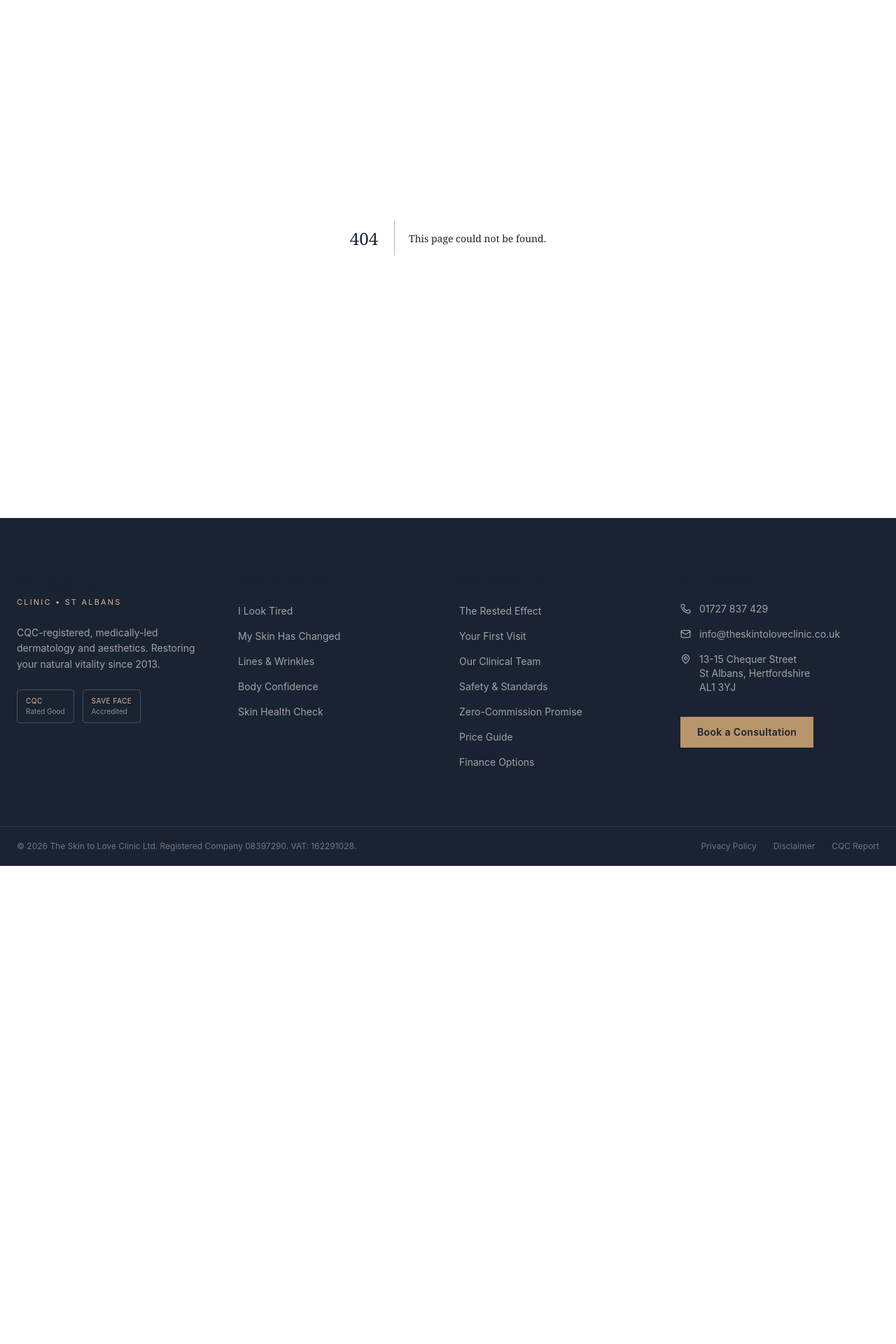
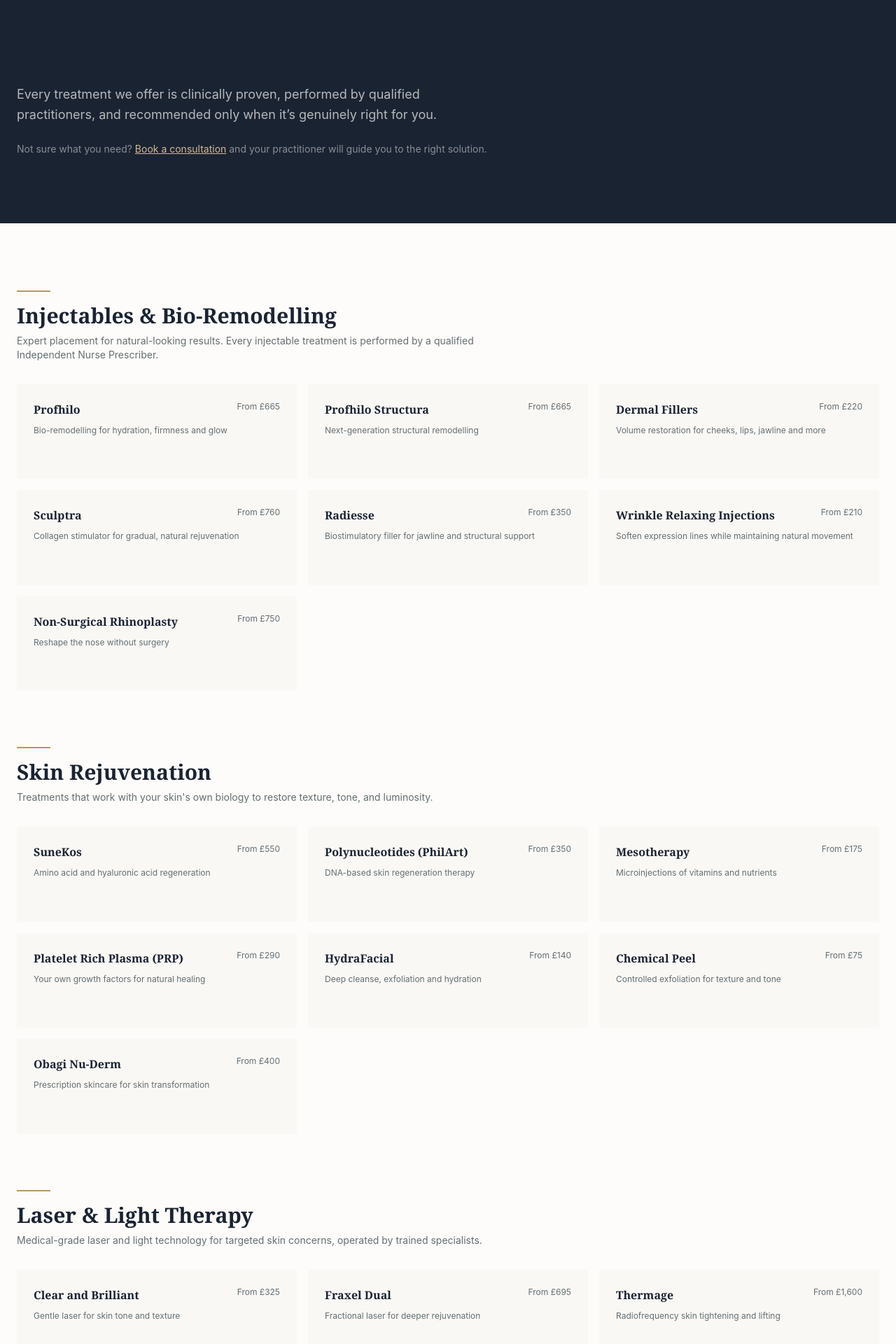
Before and after one commit to rscott-max/skin-to-love-website, a Next.js app: page /treatments in a window 1280 px wide. Before the commit this address had no page. Shown: the part 60-1980 px from the top of the page at 70% size. Before the commit the page ends 1297 px from the top, so only its background shows below. Built offline with nearby package versions, Linux system fonts and the light colour scheme.

Commit message:
Add src/app/treatments/page.tsx

```diff
--- /dev/null
+++ b/src/app/treatments/page.tsx
@@ -0,0 +1,167 @@
+import Link from "next/link";
+import { ArrowRight } from "lucide-react";
+import type { Metadata } from "next";
+
+export const metadata: Metadata = {
+  title: "Treatments | Non-Surgical Aesthetics & Dermatology | The Skin to Love Clinic",
+  description:
+    "Explore our full range of CQC-regulated non-surgical treatments. From Profhilo and dermal fillers to laser therapy and body sculpting. St Albans, Hertfordshire.",
+};
+
+const categories = [
+  {
+    name: "Injectables & Bio-Remodelling",
+    description: "Expert placement for natural-looking results. Every injectable treatment is performed by a qualified Independent Nurse Prescriber.",
+    treatments: [
+      { name: "Profhilo", desc: "Bio-remodelling for hydration, firmness and glow", href: "/treatments/profhilo", from: "£665" },
+      { name: "Profhilo Structura", desc: "Next-generation structural remodelling", href: "/treatments/profhilo-structura", from: "£665" },
+      { name: "Dermal Fillers", desc: "Volume restoration for cheeks, lips, jawline and more", href: "/treatments/dermal-fillers", from: "£220" },
+      { name: "Sculptra", desc: "Collagen stimulator for gradual, natural rejuvenation", href: "/treatments/sculptra", from: "£760" },
+      { name: "Radiesse", desc: "Biostimulatory filler for jawline and structural support", href: "/treatments/radiesse", from: "£350" },
+      { name: "Wrinkle Relaxing Injections", desc: "Soften expression lines while maintaining natural movement", href: "/treatments/wrinkle-relaxing", from: "£210" },
+      { name: "Non-Surgical Rhinoplasty", desc: "Reshape the nose without surgery", href: "/treatments/non-surgical-rhinoplasty", from: "£750" },
+    ],
+  },
+  {
+    name: "Skin Rejuvenation",
+    description: "Treatments that work with your skin's own biology to restore texture, tone, and luminosity.",
+    treatments: [
+      { name: "SuneKos", desc: "Amino acid and hyaluronic acid regeneration", href: "/treatments/sunekos", from: "£550" },
+      { name: "Polynucleotides (PhilArt)", desc: "DNA-based skin regeneration therapy", href: "/treatments/polynucleotides", from: "£350" },
+      { name: "Mesotherapy", desc: "Microinjections of vitamins and nutrients", href: "/treatments/mesotherapy", from: "£175" },
+      { name: "Platelet Rich Plasma (PRP)", desc: "Your own growth factors for natural healing", href: "/treatments/prp", from: "£290" },
+      { name: "HydraFacial", desc: "Deep cleanse, exfoliation and hydration", href: "/treatments/hydrafacial", from: "£140" },
+      { name: "Chemical Peel", desc: "Controlled exfoliation for texture and tone", href: "/treatments/chemical-peel", from: "£75" },
+      { name: "Obagi Nu-Derm", desc: "Prescription skincare for skin transformation", href: "/treatments/obagi", from: "£400" },
+    ],
+  },
+  {
+    name: "Laser & Light Therapy",
+    description: "Medical-grade laser and light technology for targeted skin concerns, operated by trained specialists.",
+    treatments: [
+      { name: "Clear and Brilliant", desc: "Gentle laser for skin tone and texture", href: "/treatments/clear-and-brilliant", from: "£325" },
+      { name: "Fraxel Dual", desc: "Fractional laser for deeper rejuvenation", href: "/treatments/fraxel", from: "£695" },
+      { name: "Thermage", desc: "Radiofrequency skin tightening and lifting", href: "/treatments/thermage", from: "£1,600" },
+      { name: "HIFU", desc: "High-intensity focused ultrasound for lifting", href: "/treatments/hifu", from: "£450" },
+      { name: "Regenlite", desc: "Pulsed dye laser for redness and collagen", href: "/treatments/regenlite", from: "£250" },
+      { name: "Laser Hair Removal", desc: "Soprano Ice platinum technology", href: "/treatments/laser-hair-removal", from: "£30" },
+      { name: "Veinwave", desc: "Thread vein and vascular lesion treatment", href: "/treatments/veinwave", from: "£250" },
+    ],
+  },
+  {
+    name: "Body Sculpting",
+    description: "Non-surgical body contouring for areas that resist diet and exercise.",
+    treatments: [
+      { name: "Emsculpt Neo", desc: "Simultaneous fat reduction and muscle building", href: "/treatments/emsculpt-neo", from: "£1,400" },
+      { name: "Cristal", desc: "Medical-grade fat freezing (cryolipolysis)", href: "/treatments/cristal", from: "£850" },
+      { name: "Liposonix", desc: "Focused ultrasound fat reduction", href: "/treatments/liposonix", from: "£600" },
+      { name: "Deso Fat Dissolving", desc: "Injectable fat reduction for face and body", href: "/treatments/deso", from: "£225" },
+    ],
+  },
+  {
+    name: "Wellness",
+    description: "Clinically-supported treatments for broader health and wellbeing.",
+    treatments: [
+      { name: "Emsella Chair", desc: "Non-invasive pelvic floor strengthening", href: "/treatments/emsella", from: "£125" },
+      { name: "Medical Weight Loss Programme", desc: "Clinician-supervised weight management", href: "/treatments/weight-loss", from: "£250" },
+      { name: "Hyperhidrosis Treatment", desc: "Medical treatment for excessive sweating", href: "/treatments/hyperhidrosis", from: "£530" },
+    ],
+  },
+];
+
+export default function TreatmentsPage() {
+  return (
+    <>
+      {/* Hero */}
+      <section className="bg-navy">
+        <div className="max-w-7xl mx-auto px-6 py-16 lg:py-24">
+          <div className="max-w-2xl">
+            <h1 className="font-heading text-cream text-4xl lg:text-5xl font-semibold mb-6 leading-tight">
+              Our Treatments
+            </h1>
+            <p className="text-cream/70 text-lg leading-relaxed mb-6">
+              Every treatment we offer is clinically proven, performed by
+              qualified practitioners, and recommended only when it&rsquo;s
+              genuinely right for you.
+            </p>
+            <p className="text-cream/50 text-sm">
+              Not sure what you need?{" "}
+              <Link href="/book" className="text-gold-light hover:text-gold transition-colors underline">
+                Book a consultation
+              </Link>{" "}
+              and your practitioner will guide you to the right solution.
+            </p>
+          </div>
+        </div>
+      </section>
+
+      {/* Categories */}
+      <section className="py-16 lg:py-24 bg-warm-white">
+        <div className="max-w-7xl mx-auto px-6 space-y-20">
+          {categories.map((cat) => (
+            <div key={cat.name}>
+              <div className="mb-8">
+                <div className="gold-divider mb-4" />
+                <h2 className="font-heading text-navy text-2xl lg:text-3xl font-semibold mb-2">
+                  {cat.name}
+                </h2>
+                <p className="text-charcoal-light text-sm max-w-2xl">
+                  {cat.description}
+                </p>
+              </div>
+
+              <div className="grid md:grid-cols-2 lg:grid-cols-3 gap-4">
+                {cat.treatments.map((t) => (
+                  <Link
+                    key={t.name}
+                    href={t.href}
+                    className="group bg-cream p-6 hover:bg-cream-dark transition-colors"
+                  >
+                    <div className="flex justify-between items-start mb-2">
+                      <h3 className="font-heading text-navy font-semibold group-hover:text-gold transition-colors">
+                        {t.name}
+                      </h3>
+                      <span className="text-xs text-charcoal-light shrink-0 ml-4">
+                        From {t.from}
+                      </span>
+                    </div>
+                    <p className="text-xs text-charcoal-light leading-relaxed mb-3">
+                      {t.desc}
+                    </p>
+                    <span className="inline-flex items-center gap-1 text-xs font-medium text-navy group-hover:text-gold transition-colors opacity-0 group-hover:opacity-100">
+                      Learn more <ArrowRight size={11} />
+                    </span>
+                  </Link>
+                ))}
+              </div>
+            </div>
+          ))}
+        </div>
+      </section>
+
+      {/* CTA */}
+      <section className="py-16 lg:py-24 bg-navy">
+        <div className="max-w-3xl mx-auto px-6 text-center">
+          <p className="accent-font text-gold-light text-lg italic mb-4">
+            Every treatment plan starts with a conversation
+          </p>
+          <h2 className="font-heading text-cream text-3xl font-semibold mb-6">
+            Book Your Consultation
+          </h2>
+          <p className="text-cream/60 mb-10 max-w-xl mx-auto">
+            Your practitioner will assess your skin, listen to your concerns,
+            and recommend the right approach — with zero pressure and zero
+            commission.
+          </p>
+          <Link
+            href="/book"
+            className="inline-flex items-center justify-center gap-2 px-8 py-4 bg-gold text-navy font-semibold text-sm tracking-wide hover:bg-gold-light transition-colors"
+          >
+            Book Your Consultation
+            <ArrowRight size={16} />
+          </Link>
+        </div>
+      </section>
+    </>
+  );
+}
```
